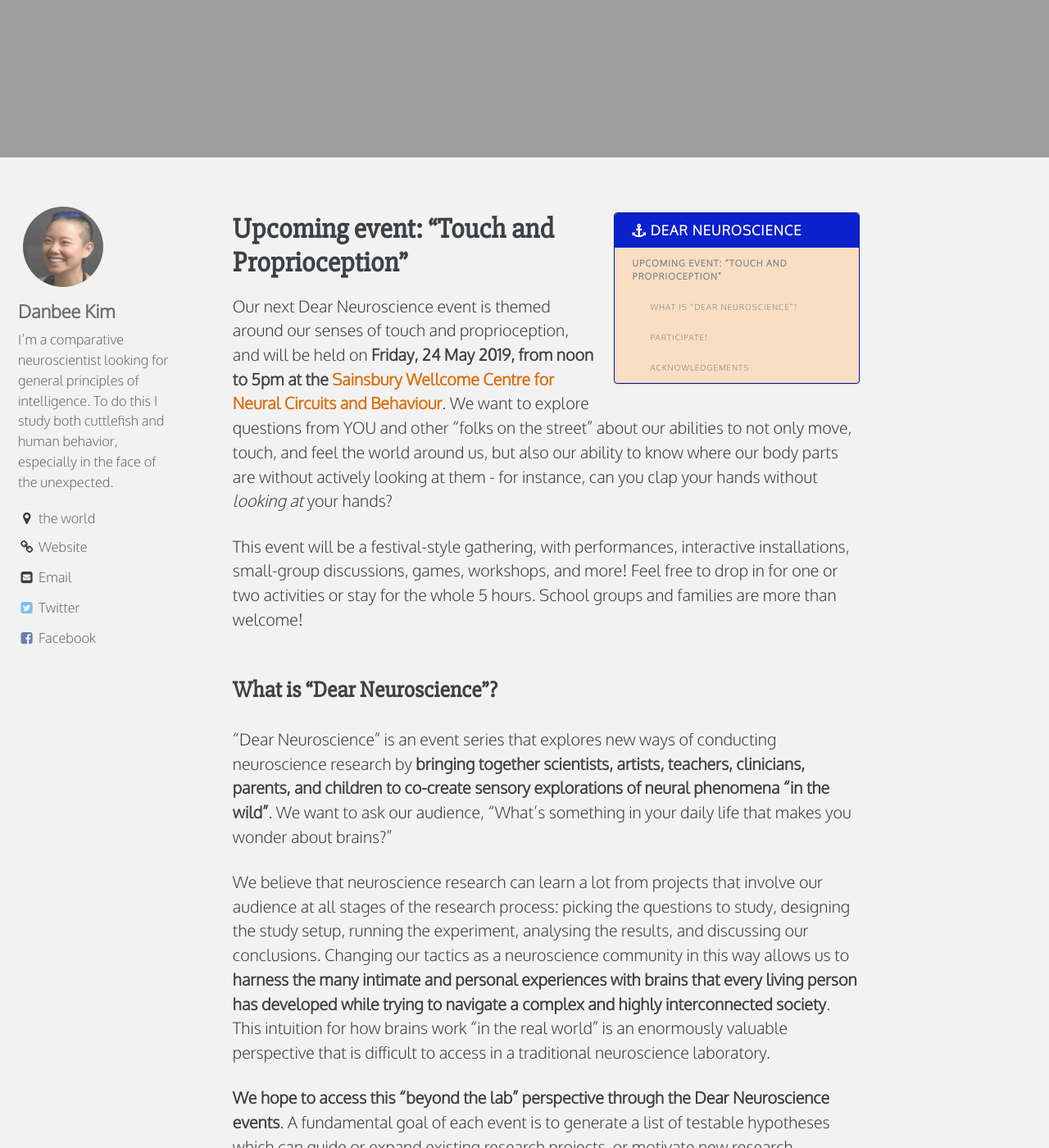
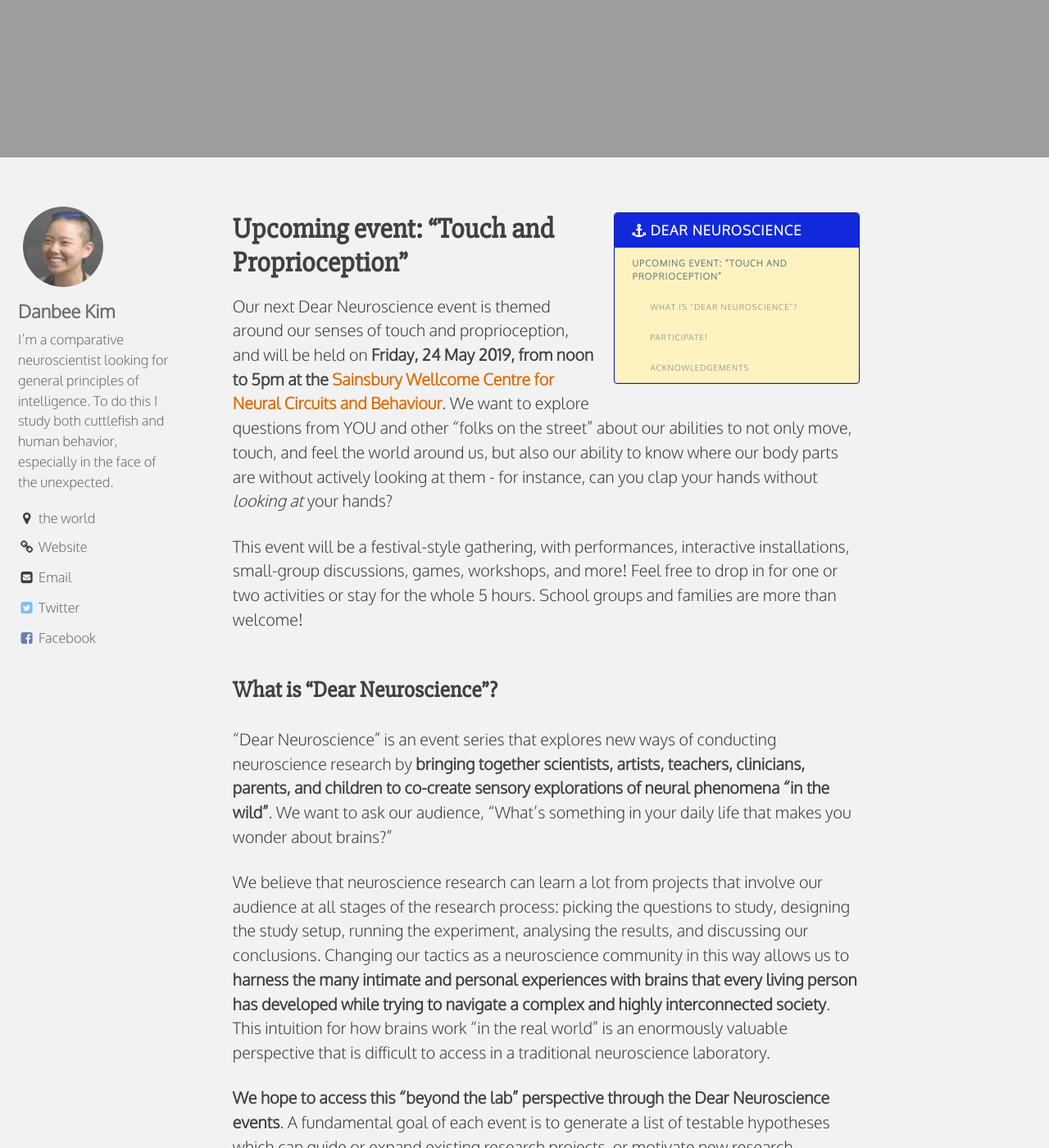
Before and after one commit to everymind/DearNeuroscience, a Jekyll site: the page built from index.md, in a window 1280 px wide and 1400 px high, scrolled down 868 px. Shown: the whole window at 82% size. Built offline with Jekyll 4.4.1, drawn with Linux system fonts in a browser that asks for light colours; comment, search, counter and statistics services are not loaded.

Commit message:
changed toc background color

```diff
--- a/_sass/minimal-mistakes/_navigation.scss
+++ b/_sass/minimal-mistakes/_navigation.scss
@@ -500,7 +500,7 @@
   color: $gray;
   text-transform: uppercase;
   letter-spacing: 1px;
-  background-color: #fadec3;
+  background-color: #fcf3c0;
   border: 1px solid #06189e;
   border-radius: $border-radius;
   box-shadow: $box-shadow;
@@ -508,7 +508,7 @@
   .nav__title {
     color: #fff;
     font-size: $type-size-6;
-    background: $primary-color;
+    background: #1129db;
     border-top-left-radius: $border-radius;
     border-top-right-radius: $border-radius;
   }
```
